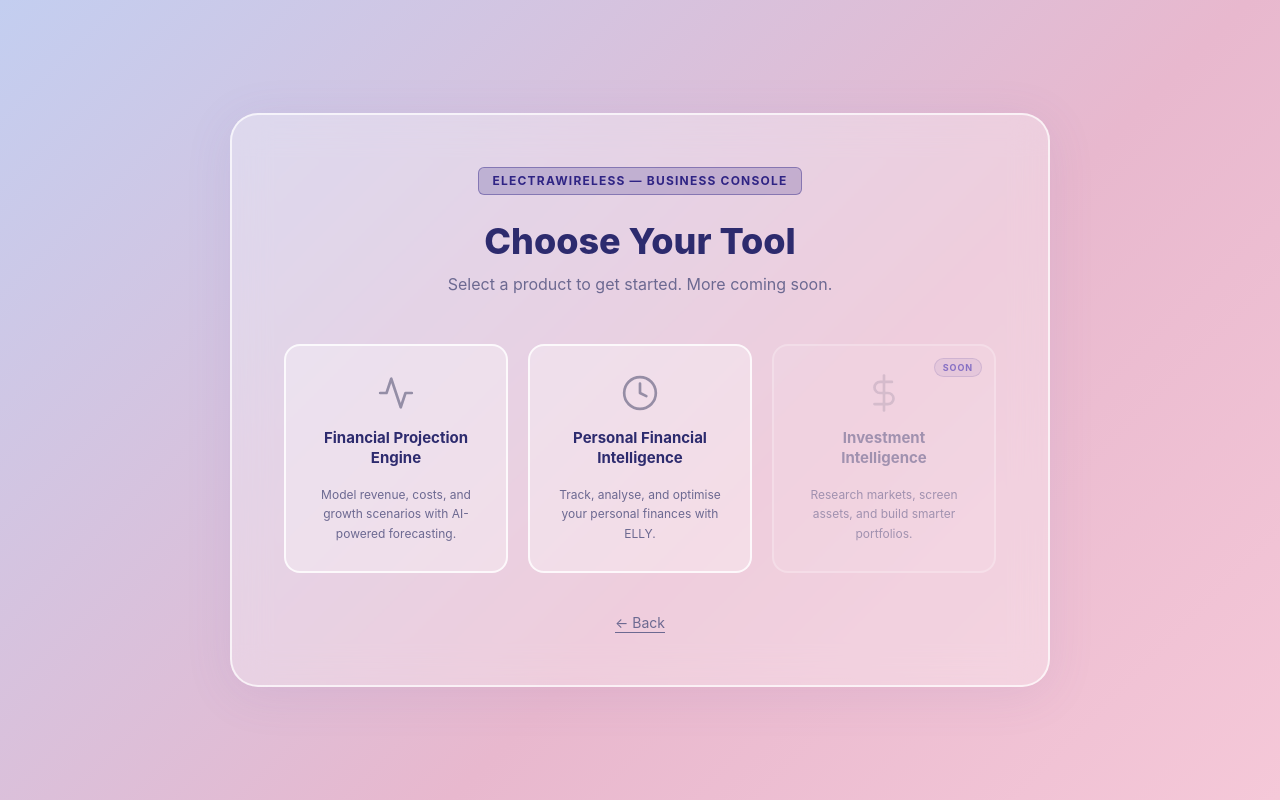
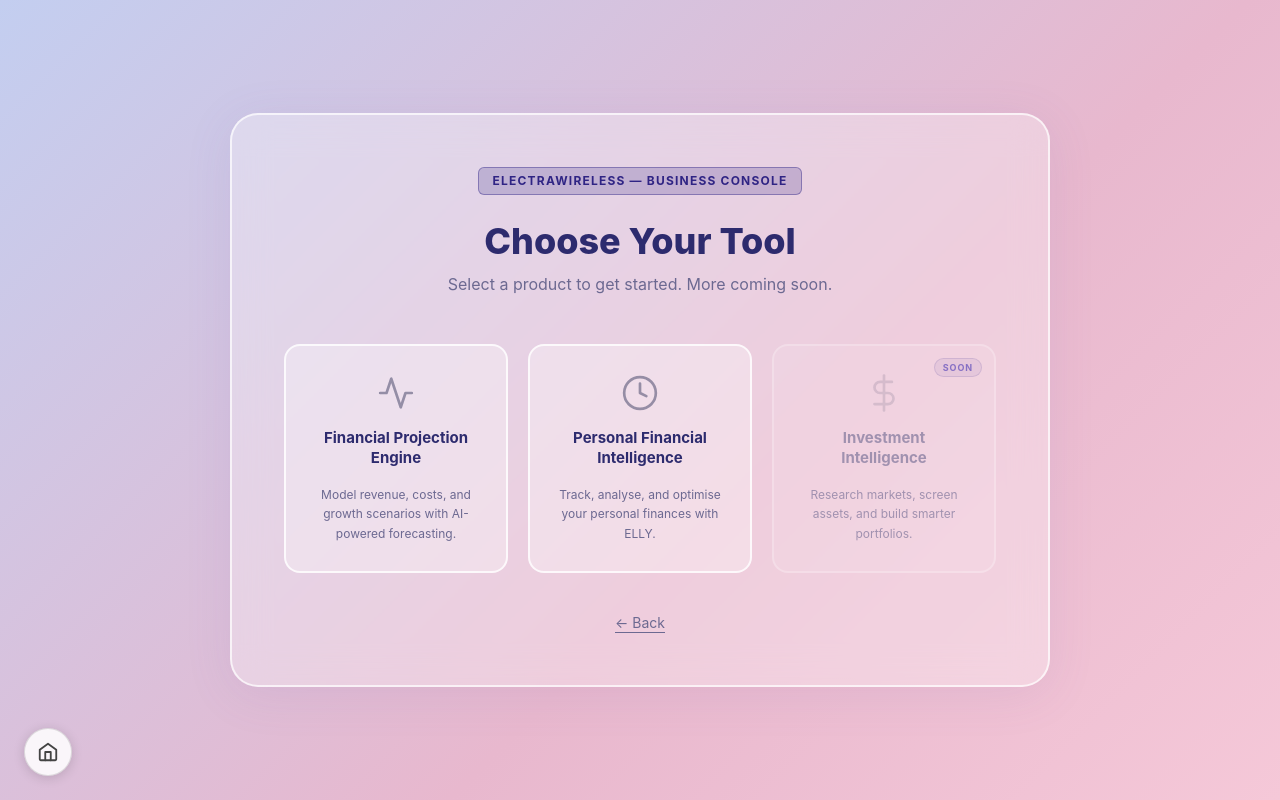
Before and after one commit to Quinn66/ElectraWireless-Business-Console, a React (Vite) app in the folder frontend/: page / in a window 1280 px wide. Both pictures are taken after a click on the button "User". Built offline with nearby package versions, Linux system fonts and the light colour scheme; no server answers; what ag-grid-community would draw is missing.

Commit message:
added home page button

```diff
--- a/frontend/src/App.tsx
+++ b/frontend/src/App.tsx
@@ -94,12 +94,56 @@
     return <ProjectionPage />;
   };
 
+  const goHome = () => {
+    setLoggedIn(false);
+    setSelectedTool(null);
+    setProfilePreset(null);
+    setOnboarded(false);
+  };
+
   return (
     <>
       <GradientBg />
       {currentView()}
       {/* SpreadsheetPage renders as a fixed overlay on top of any view */}
       {spreadsheetOpen && <SpreadsheetPage />}
+      {loggedIn && (
+        <button
+          onClick={goHome}
+          title="Go to Home"
+          style={{
+            position: "fixed",
+            bottom: "24px",
+            left: "24px",
+            zIndex: 9999,
+            width: "48px",
+            height: "48px",
+            borderRadius: "50%",
+            background: "rgba(255,255,255,0.85)",
+            backdropFilter: "blur(8px)",
+            border: "1px solid rgba(0,0,0,0.12)",
+            boxShadow: "0 2px 12px rgba(0,0,0,0.15)",
+            cursor: "pointer",
+            display: "flex",
+            alignItems: "center",
+            justifyContent: "center",
+            transition: "transform 0.15s, box-shadow 0.15s",
+          }}
+          onMouseEnter={(e) => {
+            (e.currentTarget as HTMLButtonElement).style.transform = "scale(1.1)";
+            (e.currentTarget as HTMLButtonElement).style.boxShadow = "0 4px 20px rgba(0,0,0,0.2)";
+          }}
+          onMouseLeave={(e) => {
+            (e.currentTarget as HTMLButtonElement).style.transform = "scale(1)";
+            (e.currentTarget as HTMLButtonElement).style.boxShadow = "0 2px 12px rgba(0,0,0,0.15)";
+          }}
+        >
+          <svg width="22" height="22" viewBox="0 0 24 24" fill="none" stroke="#444" strokeWidth="2" strokeLinecap="round" strokeLinejoin="round">
+            <path d="M3 9.5L12 3l9 6.5V20a1 1 0 0 1-1 1H4a1 1 0 0 1-1-1V9.5z" />
+            <polyline points="9 21 9 12 15 12 15 21" />
+          </svg>
+        </button>
+      )}
     </>
   );
 }
--- a/frontend/src/components/AIPanel.tsx
+++ b/frontend/src/components/AIPanel.tsx
@@ -37,7 +37,7 @@
     setResult(null);
 
     try {
-      const res = await fetch("https://electrawireless-business-console.onrender.com/analyze", {
+      const res = await fetch("http://localhost:8000/analyze", {
         method: "POST",
         headers: { "Content-Type": "application/json" },
         body: JSON.stringify({
```
